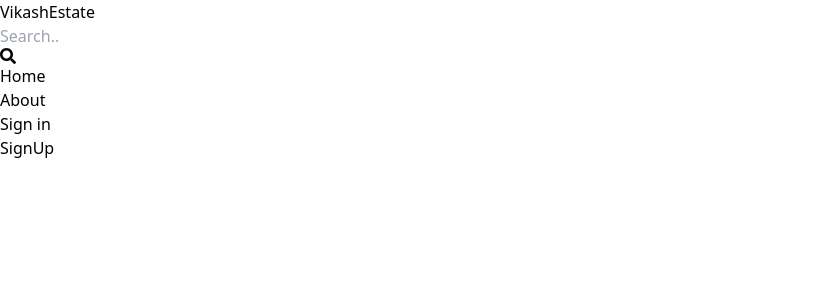
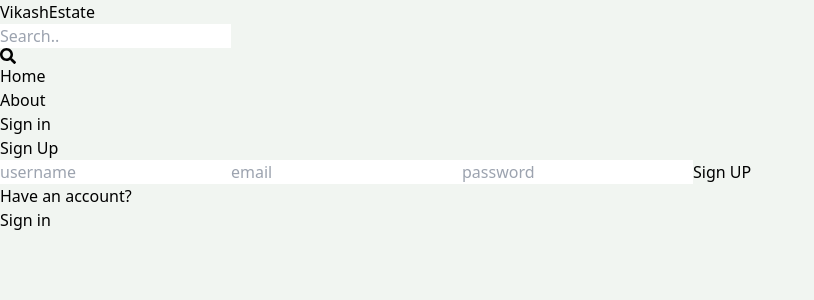
Before and after one commit to Vikashnautiyal224/estate_mern_project, a React (Vite) app in the folder client/: page /sign-up in a window 1280 px wide. Shown: the top 300 px of the page, without its empty margins (0-814 px from the left). Built offline with nearby package versions, Linux system fonts and the light colour scheme.

Commit message:
complete sign-up page ui

```diff
--- a/client/src/index.css
+++ b/client/src/index.css
@@ -1,3 +1,6 @@
 @tailwind base;
 @tailwind components;
 @tailwind utilities;
+body{
+    background-color: rgb(241,245,241);
+}
--- a/client/src/pages/SignUp.jsx
+++ b/client/src/pages/SignUp.jsx
@@ -1,7 +1,41 @@
-import React from 'react'
+import { Link } from "react-router-dom";
 
 export default function SignUp() {
   return (
-    <div>SignUp</div>
-  )
+    <div className="p-3 max-w-lg mx-auto">
+      <h1 className="text-3xl text-center font-semibold my-7">Sign Up</h1>
+      <form className="flex flex-col gap-4 ">
+        <input
+          type="text"
+          placeholder="username"
+          className="border p-3 rounded-lg "
+          id="username"
+        />
+        <input
+          type="text"
+          placeholder="email"
+          className="border p-3 rounded-lg "
+          id="email"
+        />
+        <input
+          type="password"
+          placeholder="password"
+          className="border p-3 rounded-lg "
+          id="password"
+        />
+        <button
+          className="bg-slate-700 text-white p-3 rounded-lg uppercase hover:opacity-95
+        disabled:opacity-80"
+        >
+          Sign UP
+        </button>
+      </form>
+      <div className=" flex gap-2 mt-5">
+        <p>Have an account?</p>
+        <Link to={"/sign-in"}>
+          <span className="text-blue-700">Sign in</span>
+        </Link>
+      </div>
+    </div>
+  );
 }
```
Also changed, not shown: 1 other file (tests, documents, lock files or other folders).
